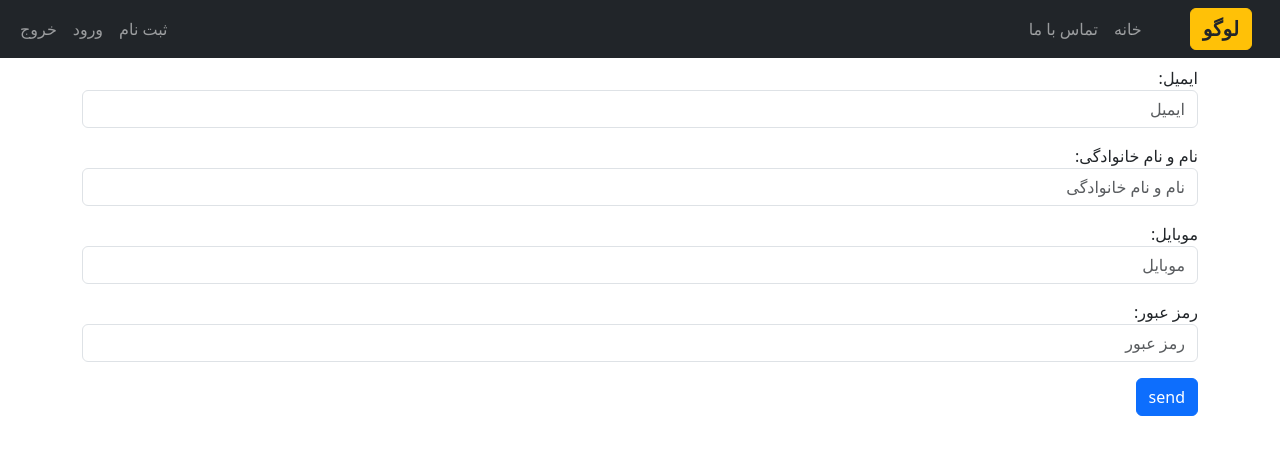
After one commit to shahramsss/shop, a Django app: page /accounts/register/ in a window 1280 px wide. The commit adds this page. Shown: the top 455 px of the page. Run offline with Django 5.2, Linux system fonts and the light colour scheme; some libraries are stand-ins or nearby versions.

Commit message:
add register form and view and otpcode model

```diff
--- a/accounts/forms.py
+++ b/accounts/forms.py
@@ -5,7 +5,7 @@ from django.contrib.auth.forms import ReadOnlyPasswordHashField
 
 
 class UserCreationForm(forms.ModelForm):
-    password1 = forms.CharField(label="رمز عبور", widget=forms.PasswordInput)
+    password1 = forms.CharField(label="رمز عبور", widget=forms.PasswordInput(attrs={"class": "form-control", "placeholder": "رمز عبور"}))
     password2 = forms.CharField(label="تکرار رمز عبور", widget=forms.PasswordInput)
 
     class Meta:
@@ -28,9 +28,16 @@ class UserCreationForm(forms.ModelForm):
 
 class UserChangeForm(forms.ModelForm):
     password = ReadOnlyPasswordHashField(
-        help_text='you can change password using <a href=\"../password\">this form</a>'
+        help_text='you can change password using <a href="../password">this form</a>'
     )
 
     class Meta:
         model = User
         fields = ["email", "phone_number", "full_name", "password", "last_login"]
+
+
+class UserRegistrationForm(forms.Form):
+    email = forms.EmailField(label="ایمیل",widget=forms.EmailInput(attrs={"class": "form-control", "placeholder": "ایمیل"}))
+    full_name = forms.CharField(label="نام و نام خانوادگی", widget=forms.TextInput(attrs={"class": "form-control", "placeholder": "نام و نام خانوادگی"}))
+    phone = forms.CharField(label="موبایل",max_length=11, widget=forms.TextInput(attrs={"class": "form-control", "placeholder": "موبایل"}))
+    password = forms.CharField(label="رمز عبور",widget=forms.PasswordInput(attrs={"class": "form-control", "placeholder": "رمز عبور"}))
--- /dev/null
+++ b/accounts/templates/accounts/register.html
@@ -0,0 +1,10 @@
+{% extends 'base.html' %}
+{% block content %}
+  <div class="my-2 ">
+    <form action="" method="post">
+      {{ form.as_p }}
+      {% csrf_token %}
+      <input class="btn btn-primary" type="submit" value="send" />
+    </form>
+  </div>
+{% endblock %}
--- /dev/null
+++ b/accounts/urls.py
@@ -0,0 +1,7 @@
+from django.urls import path
+from . import views
+
+app_name = "accounts"
+urlpatterns = [
+    path("register/", views.UserRegisterView.as_view(), name="register"),
+]
--- a/accounts/views.py
+++ b/accounts/views.py
@@ -1,3 +1,14 @@
 from django.shortcuts import render
+from django.views import View
+from .forms import UserRegistrationForm
 
-# Create your views here.
+
+class UserRegisterView(View):
+    form_class = UserRegistrationForm
+
+    def get(self, request):
+        form = self.form_class
+        return render(request, "accounts/register.html", {"form": form})
+
+    def post(self, request):
+        pass
--- a/shop/urls.py
+++ b/shop/urls.py
@@ -23,6 +23,7 @@ from django.conf.urls.static import static
 urlpatterns = [
     path("admin/", admin.site.urls),
     path("", include("home.urls")),
+    path("accounts/", include("accounts.urls"), name="accounts"),
 ]
 
 if settings.DEBUG:
--- a/templates/inc/navbar.html
+++ b/templates/inc/navbar.html
@@ -1,11 +1,10 @@
 <nav class="navbar navbar-expand-lg navbar-dark bg-dark">
   <div class="container-fluid">
-
     <!-- بخش سمت چپ: لوگو + لینک‌ها -->
-    <a class="navbar-brand btn btn-warning text-dark fw-bold me-3" href="#">لوگو</a>
+    <a class="navbar-brand btn btn-warning text-dark fw-bold me-3" href="{% url 'home:home' %}">لوگو</a>
     <ul class="navbar-nav me-auto mb-2 mb-lg-0">
       <li class="nav-item">
-        <a class="nav-link" href="#">خانه</a>
+        <a class="nav-link" href="{% url 'home:home' %}">خانه</a>
       </li>
       <li class="nav-item">
         <a class="nav-link" href="#">تماس با ما</a>
@@ -13,14 +12,14 @@
     </ul>
 
     <!-- دکمه‌ی باز و بسته شدن Navbar (برای موبایل) -->
-    <button class="navbar-toggler" type="button" data-bs-toggle="collapse" data-bs-target="#navbarSupportedContent"
-            aria-controls="navbarSupportedContent" aria-expanded="false" aria-label="Toggle navigation">
-      <span class="navbar-toggler-icon"></span>
-    </button>
+    <button class="navbar-toggler" type="button" data-bs-toggle="collapse" data-bs-target="#navbarSupportedContent" aria-controls="navbarSupportedContent" aria-expanded="false" aria-label="Toggle navigation"><span class="navbar-toggler-icon"></span></button>
 
     <!-- بخش سمت راست: لینک‌های ورود و خروج -->
     <div class="collapse navbar-collapse justify-content-end" id="navbarSupportedContent">
       <ul class="navbar-nav mb-2 mb-lg-0">
+        <li class="nav-item">
+          <a class="nav-link" href="{% url 'accounts:register' %}">ثبت نام</a>
+        </li>
         <li class="nav-item">
           <a class="nav-link" href="#">ورود</a>
         </li>
@@ -29,6 +28,5 @@
         </li>
       </ul>
     </div>
-
   </div>
 </nav>
```
Also changed, not shown: accounts/admin.py (+19 -5 lines), accounts/models.py (+13 -4 lines), accounts/migrations/0002_otpcode.py (added).
